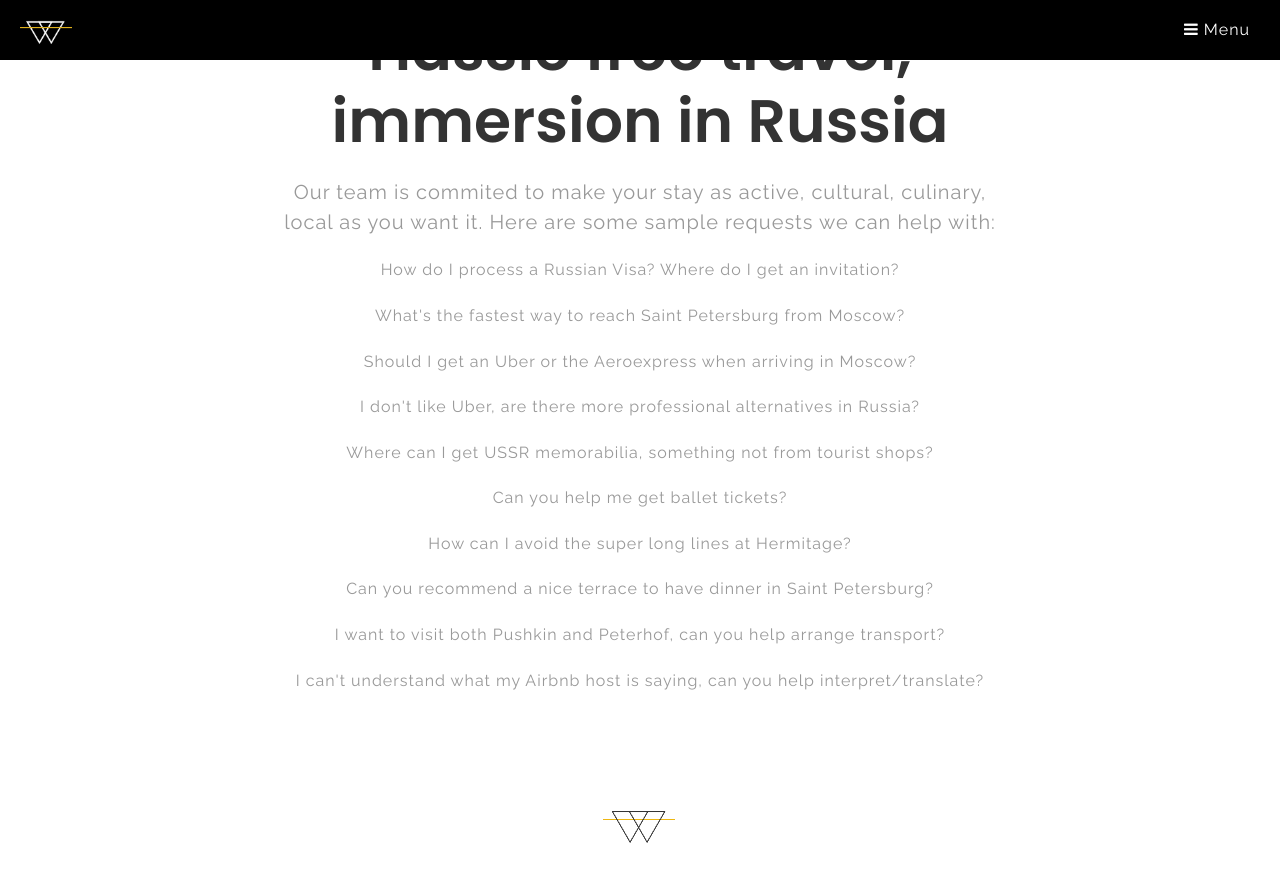
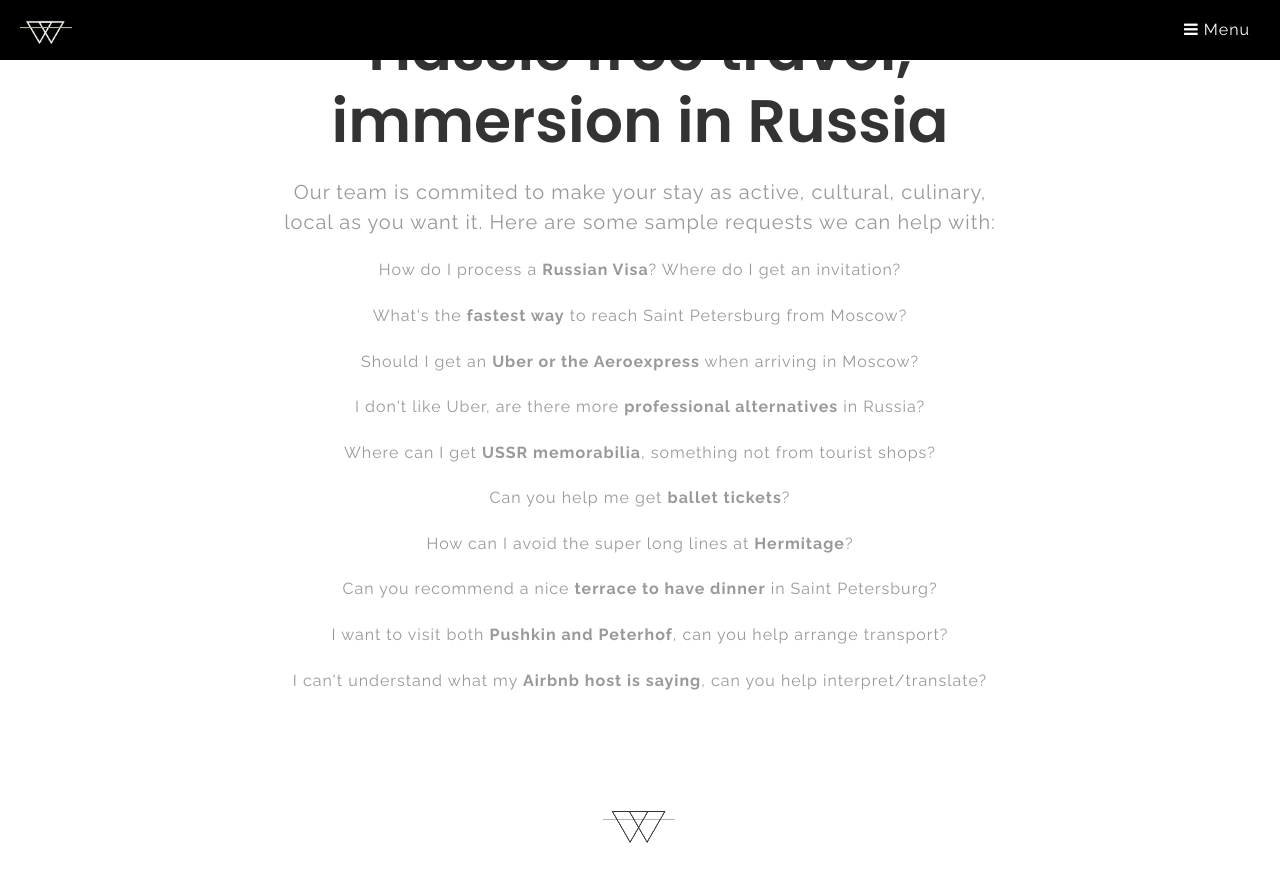
Before and after one commit to guicaro/explorerusweb, a Jekyll site: the page built from index.html, in a window 1280 px wide and 900 px high, scrolled down 1115 px. Shown: the top 882 px of the window. Built offline with Jekyll 4.4.1, drawn with Linux system fonts in a browser that asks for light colours; some of the changed text lies outside the part shown.

Commit message:
Added bold text

```diff
--- a/index.html
+++ b/index.html
@@ -112,7 +112,7 @@
          <span class="sec">when you need it </span><br/>
       </h1>
       <h2 class='thin'>
-       We provide virtual personalized help for tourists in Russia (English and Spanish). Anything from restaurant recommendations, transportation arrangement and Russian language interpreting.
+       We provide virtual personalized help for tourists in Russia <b>(English and Spanish)</b>. Anything from restaurant recommendations, transportation arrangement and Russian language interpreting.
        {% assign nav_obj = site.data.nav | where:'section_id','services' | first %}
        <a href='{{ "index.html" | append:nav_obj.path | relative_url }}'>View our services</a>
       </h2>
@@ -132,16 +132,16 @@
           immersion in Russia
         </h2>
         <p class="big-size">Our team is commited to make your stay as active, cultural, culinary, local as you want it. Here are some sample requests we can help with:</p>
-           <p>How do I process a Russian Visa? Where do I get an invitation?</p>
-           <p>What's the fastest way to reach Saint Petersburg from Moscow?</p>
-           <p>Should I get an Uber or the Aeroexpress when arriving in Moscow?</p>
-           <p>I don't like Uber, are there more professional alternatives in Russia?</p>
-           <p>Where can I get USSR memorabilia, something not from tourist shops?</p>
-           <p>Can you help me get ballet tickets?</p>
-           <p>How can I avoid the super long lines at Hermitage?</p>
-           <p>Can you recommend a nice terrace to have dinner in Saint Petersburg?</p>
-           <p>I want to visit both Pushkin and Peterhof, can you help arrange transport?</p>
-           <p>I can't understand what my Airbnb host is saying, can you help interpret/translate?</p>
+           <p>How do I process a <b>Russian Visa</b>? Where do I get an invitation?</p>
+           <p>What's the <b>fastest way</b> to reach Saint Petersburg from Moscow?</p>
+           <p>Should I get an <b>Uber or the Aeroexpress</b> when arriving in Moscow?</p>
+           <p>I don't like Uber, are there more <b>professional alternatives</b> in Russia?</p>
+           <p>Where can I get <b>USSR memorabilia</b>, something not from tourist shops?</p>
+           <p>Can you help me get <b>ballet tickets</b>?</p>
+           <p>How can I avoid the super long lines at <b>Hermitage</b>?</p>
+           <p>Can you recommend a nice <b>terrace to have dinner</b> in Saint Petersburg?</p>
+           <p>I want to visit both <b>Pushkin and Peterhof</b>, can you help arrange transport?</p>
+           <p>I can't understand what my <b>Airbnb host is saying</b>, can you help interpret/translate?</p>
         <div class="four spacing"></div>
         <img src="{{ "/assets/images/logo-black.png" | relative_url }}" alt="">
       </div>
```
Also changed, not shown: other parts of index.html (+3 -3 lines).
